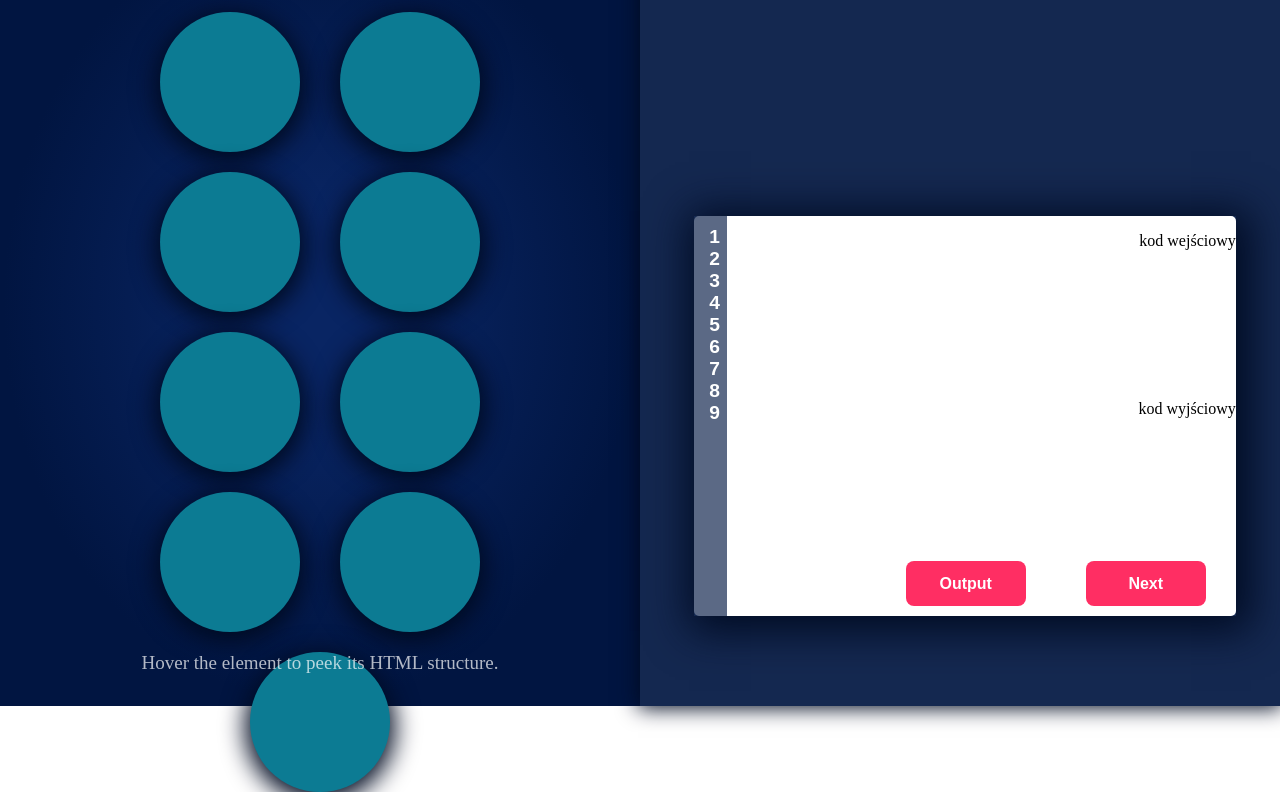
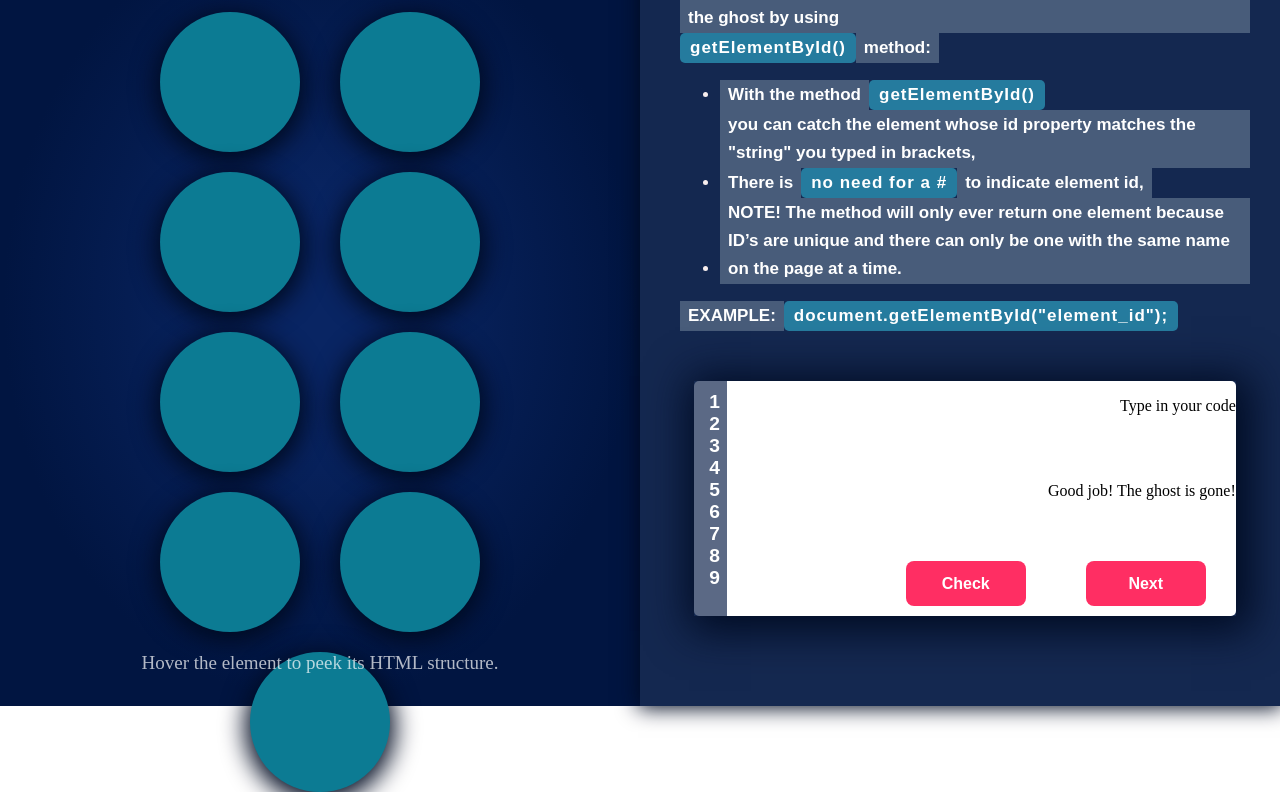
Before and after one commit to martatomchuck/MonsterJS, a React app: page / in a window 1280 px wide. Shown: the part 94-886 px from the top of the page. Built offline with nearby package versions, Linux system fonts and the light colour scheme; a web font is replaced by a local one.

Commit message:
passing description via props

```diff
--- a/js/components/GameEngine.js
+++ b/js/components/GameEngine.js
@@ -7,23 +7,13 @@ import { LevelContext } from "../contexts/LevelContext";
 
 
 const GameEngine = ({dataset}) => {
-    dataset.map(e => {
-        return (
-            <div className="container">
-                <SectionLeft level={e.level} elements={e.elements}/>
-                <SectionRight description={e.task_description} instruction={e.instructions} example={e.example}/>
-            </div>
-        );
-    })
 
     return (
         <div className="container">
-            <SectionLeft/>
-            <SectionRight/>
+            <SectionLeft level={dataset[0].level} elements={dataset[0].elements}/>
+            <SectionRight description={dataset[0].task_description} instructions={dataset[0].instructions} example={dataset[0].example}/>
         </div>
     );
-
-    return <Welcome/>
 }
 
 export default GameEngine;
--- a/js/components/SectionLeft.js
+++ b/js/components/SectionLeft.js
@@ -4,27 +4,34 @@ import SingleElement from './SingleElement';
 import { LevelContext } from "../contexts/LevelContext";
 
 // SECTION LEFT
-const SectionLeft = () => {
+const SectionLeft = ({level, elements}) => {
     return (
         <section className="section-left">
-            <Counter/>
-            <Game/>
+            <Counter level={level}/>
+            <Game elements={elements}/>
         </section>
     )
 }
 
-const Counter = () => {
+const Counter = (props) => {
+    // return (
+    //     <LevelContext.Consumer>{(context) => {
+    //         const {level, handlePrevButton, handleNextButton} = context;
+    //         return (
+    //             <div className="counter">
+    //                 <div id="counter-prev" onClick={handlePrevButton}></div>
+    //                 <div id="counter-level">Level {level} of 10</div>
+    //                 <div id="counter-next" onClick={handleNextButton}></div>
+    //             </div>
+    //         )
+    //     }}</LevelContext.Consumer>
+    // )
     return (
-        <LevelContext.Consumer>{(context) => {
-            const {level, handlePrevButton, handleNextButton} = context;
-            return (
-                <div className="counter">
-                    <div id="counter-prev" onClick={handlePrevButton}></div>
-                    <div id="counter-level">Level {level} of 10</div>
-                    <div id="counter-next" onClick={handleNextButton}></div>
-                </div>
-            )
-        }}</LevelContext.Consumer>
+        <div className="counter">
+            <div id="counter-prev"></div>
+            <div id="counter-level">Level {props.level} of 10</div>
+            <div id="counter-next"></div>
+        </div>
     )
 }
 
--- a/js/components/SectionRight.js
+++ b/js/components/SectionRight.js
@@ -1,10 +1,10 @@
 import React, { Component, useState, useEffect, useContext } from "react";
 
-const SectionRight = () => {
+const SectionRight = ({description, instructions, example}) => {
     return (
         <section className="section-right">
             <Name/>
-            <Instructions/>
+            <Instructions description={description} instructions={instructions} example={example}/>
             <Console/>
         </section>
     )
@@ -14,9 +14,29 @@ const Name = () => {
     return <div className="title">Selector game<span></span></div>
 }
 
-const Instructions = () => {
+const Instructions = ({description, instructions, example}) => {
     return (
-        <div className="description"></div>
+        <>
+            <div className="description">
+                {description.map((el) => {
+                    return <span key={el.id} className={el.bold ? "bold" : ""}>{el.text}</span>
+                })}
+            </div>
+            <div className="description">
+                <ul>
+                    {instructions.map((el) => {
+                        return <li key={el.id}>{el.bullet.map((el) => {
+                            return <span key={el.id} className={el.bold ? "bold" : ""}>{el.text}</span>
+                        })}</li>
+                    })}
+                </ul>
+            </div>
+            <div className="description">
+                {example.map((el) => {
+                    return <span key={el.id} className={el.bold ? "bold" : ""}>{el.text}</span>
+                })}
+            </div>
+        </>
     )
 }
 
@@ -37,15 +57,15 @@ const Console = () => {
 }
 
 const InputCode = () => {
-    return <p>kod wejściowy</p>
+    return <p>Type in your code</p>
 }
 
 const OutputCode = () => {
-    return <p>kod wyjściowy</p>
+    return <p>Good job! The ghost is gone!</p>
 }
 
 const BtnOutput = () => {
-    return <div className="btn output-btn">Output</div>
+    return <div className="btn output-btn">Check</div>
 }
 
 const BtnNext = () => {
--- a/js/components/Welcome.js
+++ b/js/components/Welcome.js
@@ -1,9 +1,9 @@
 import React, { Component, useState, useEffect, useContext } from "react";
 
-const Welcome = () => {
+const Welcome = ({handleWelcomeClose}) => {
     return (
         <div className="welcome">
-            <a className="welcome-close-btn">close</a>
+            <a className="welcome-close-btn" onClick={handleWelcomeClose}>close</a>
             <h1>Hello Detective!<br/>
             Welcome to Monster Village</h1>
             <p>These friendly little Monsters have been harassed by unwelcomed guests.<br/>
@@ -14,7 +14,7 @@ const Welcome = () => {
                 <div>3</div>
             </div>
             <p><b>LEARNING OBJECTIVES: </b>The game will teach you how to find HTML elements using predefined JavaScript functions.
-            Read the instructions carefully and type your code to the console. Enjoy it.</p>
+            Read the instructions carefully and type your code to the console. Happy hacking!</p>
             <p><b>PREREQUISITES: </b>For all JavaScript learners. Familiarity with the basics of HTML and JavaScript fundamentals is a plus but not required.</p>
             <h3>Make the Monster Village a better place.</h3>
         </div>
--- a/js/data/dataset.js
+++ b/js/data/dataset.js
@@ -1,87 +1,42 @@
 export default [
     {
-        le: 1,
+        level: 1,
         elements: [
             {
-                id: 1
+                id: 1,
+                tooltip: ''
             },
             {
-                id: 2
+                id: 2,
+                tooltip: ''
             }
         ],
-        task_description: "Monster Village has been haunted by ghost. Help monsters to catch the ghost by using <span>getElementById()</span> method.",
-        instructions: `<ul>Keep in mind:
-            <li>The method <span>getElementById() </span>catches the element whose id property matches the "string" you typed in brackets</li>
-            <li>There is <span>no need for a # </span>to indicate element id</li>
-            <li>Note! The method will only ever return one element because ID’s are unique and there can only be one with the same name on the page at a time</li>
-            Try it yourself. Type your code to the console.</ul>`,
-        example: '<b>EXAMPLE: </b><span>document.getElementById("elements_id");</span>',
+        task_description: [
+            {id:1, text:'Monster Village has been haunted by ghost. Help monsters to catch the ghost by using ', bold:false},
+            {id:2, text:'getElementById()', bold:true},
+            {id:3, text:' method:', bold:false}
+        ],
+        instructions:[
+            {id:1, bullet: [
+                {id:1, text:'With the method ', bold:false},
+                {id:2, text:'getElementById()', bold:true},
+                {id:3, text:' you can catch the element whose id property matches the "string" you typed in brackets,', bold:false}
+            ]},
+            {id:2, bullet: [
+                {text:'There is ', bold:false},
+                {text:'no need for a #', bold:true},
+                {text:' to indicate element id,', bold:false}
+            ]},
+            {id:3, bullet: [
+                {text:'NOTE! The method will only ever return one element because ID’s are unique and there can only be one with the same name on the page at a time.', bold:false}
+            ]}
+        ],
+        example: [
+            {id:1, text:' EXAMPLE: ', bold:false},
+            {id:2, text:'document.getElementById("element_id");', bold:true}
+        ],
         default_input: 'const enemy = document.getElementById()',
         user_input: '"scary_ghost"',
         expected_output: 'const enemy = document.getElementById("scary_ghost")'
-    },
-    {
-        level: 2,
-        elements: [
-            {
-                id: 1
-            },
-            {
-                id: 2
-            }
-        ],
-        task_description: "",
-        instructions: "",
-        default_input: "",
-        user_input: "",
-        expected_output: ""
-    },
-    {
-        level: 3,
-        elements: [
-            {
-                id: 1
-            },
-            {
-                id: 2
-            }
-        ],
-        task_description: "",
-        instructions: "",
-        default_input: "",
-        user_input: "",
-        expected_output: ""
-    },
-    {
-        level: 4,
-        elements: [
-            {
-                id: 1
-            },
-            {
-                id: 2
-            }
-        ],
-        task_description: "",
-        instructions: "",
-        default_input: "",
-        user_input: "",
-        expected_output: ""
-    },
-    {
-        level: 5,
-        elements: [
-            {
-                id: 1
-            },
-            {
-                id: 2
-            }
-        ],
-        task_description: "",
-        instructions: "",
-        default_input: "",
-        user_input: "",
-        expected_output: ""
     }
 ];
--- a/scss/main.scss
+++ b/scss/main.scss
@@ -155,8 +155,8 @@ body {
     // color: #FF8704;
     font-size: 2.7em;
     font-weight: 700;
-    margin-bottom: 15px;
-    margin-top: 20px;
+    margin-bottom: 10px;
+    margin-top: 5px;
 
     span {
         font-weight: 600;
@@ -169,7 +169,7 @@ body {
     line-height: 28px;
     font-size: 17px;
 
-    span {
+    .bold {
         display: inline-block;
         padding: 1px 10px;
         background-color: rgba(#33bfdf, 0.55);
```
